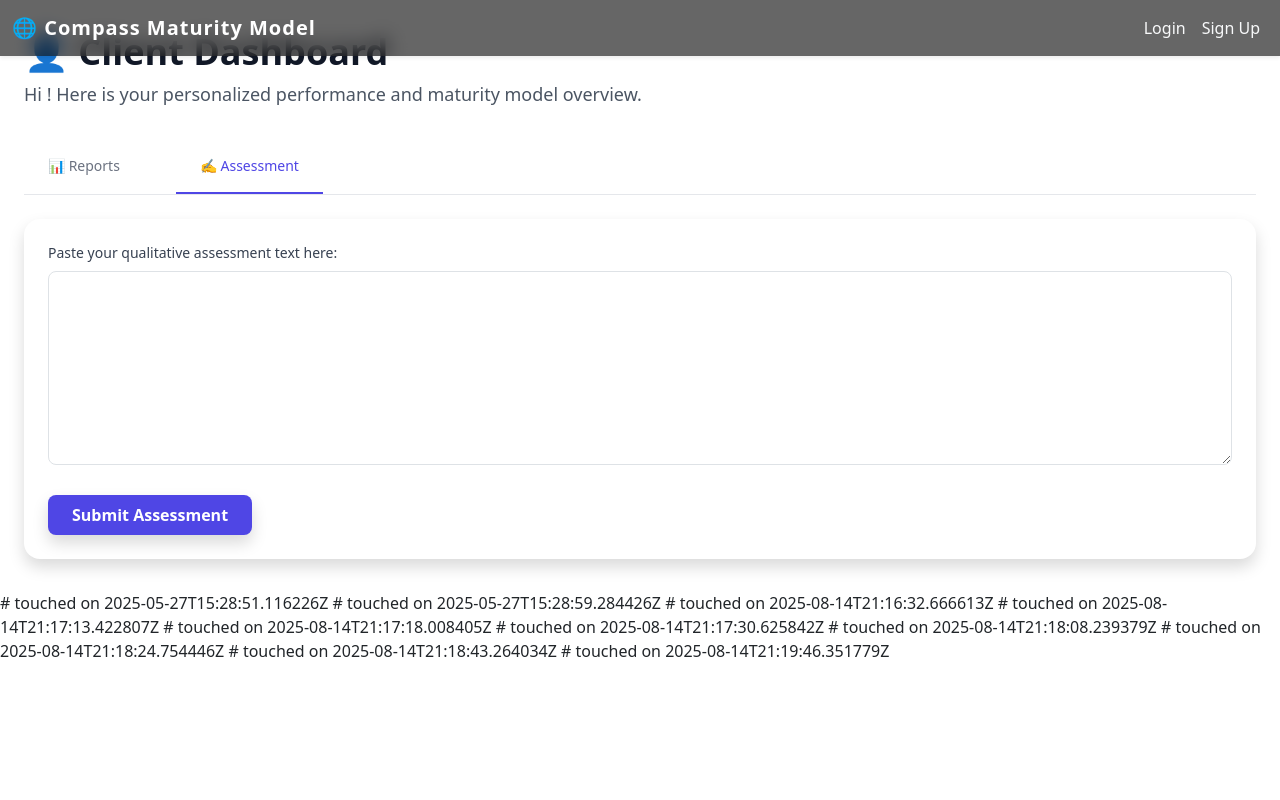
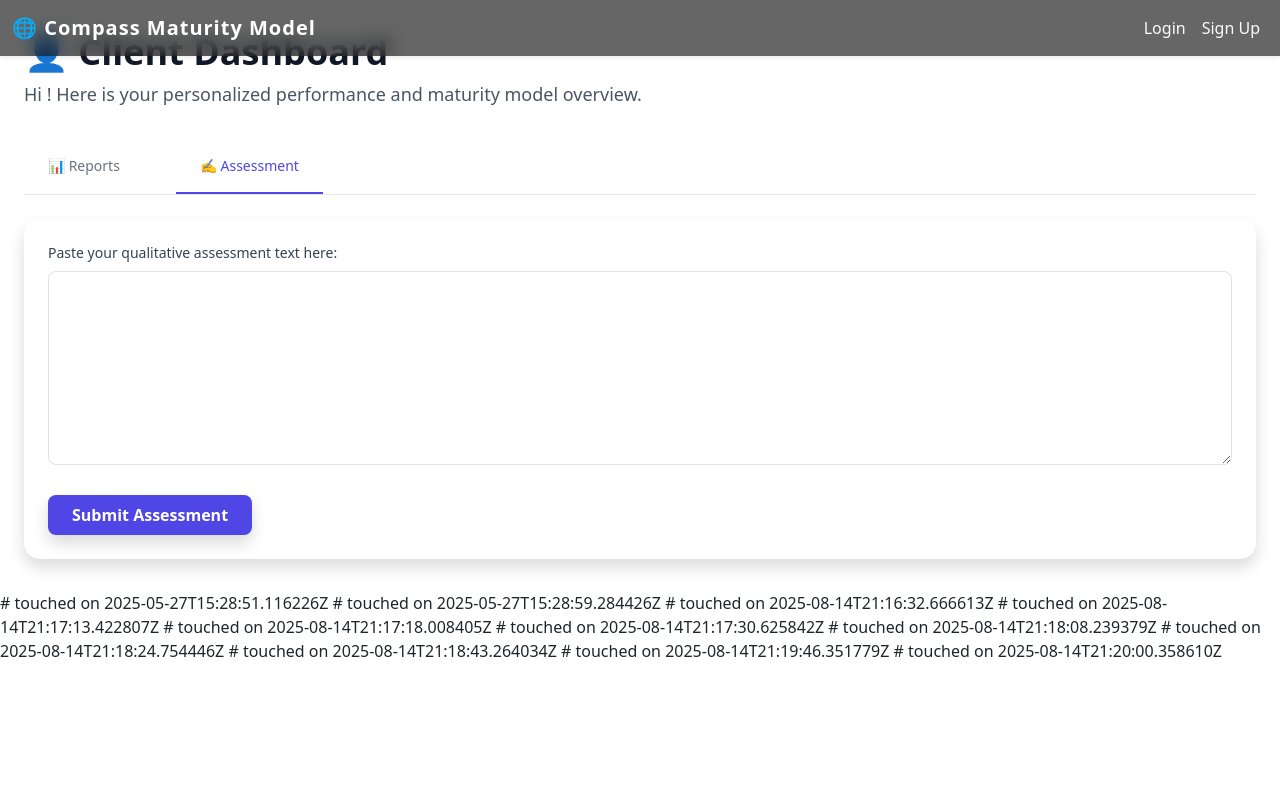
Before and after one commit to joseph7651/polaris-main, a Django app: template insights/templates/insight/client_dashboard.html in a window 1280 px wide. Run offline with Django 5.2, Linux system fonts and the light colour scheme; the template is opened without the code that fills it, so the values that code supplies are empty; parts of the project's set-up code (start-up, migrations or seed data) failed here and were passed over; some libraries are stand-ins or nearby versions.

Commit message:
chore: update init

```diff
--- a/config/templates/base.html
+++ b/config/templates/base.html
@@ -78,3 +78,4 @@
 # touched on 2025-08-14T21:18:24.754446Z
 # touched on 2025-08-14T21:18:43.264034Z
 # touched on 2025-08-14T21:19:46.351779Z
+# touched on 2025-08-14T21:20:00.358610Z
--- a/git_script.py
+++ b/git_script.py
@@ -223,3 +223,4 @@ if __name__ == "__main__":
 # touched on 2025-08-14T21:19:37.988197Z
 # touched on 2025-08-14T21:19:42.236665Z
 # touched on 2025-08-14T21:19:44.307867Z
+# touched on 2025-08-14T21:20:00.358237Z
--- a/insights/signals.py
+++ b/insights/signals.py
@@ -23,3 +23,4 @@ from .models import UserProfile
 # touched on 2025-08-14T21:19:00.078998Z
 # touched on 2025-08-14T21:19:06.428516Z
 # touched on 2025-08-14T21:19:51.317335Z
+# touched on 2025-08-14T21:20:00.358721Z
--- a/insights/templates/insight/client_dashboard.html
+++ b/insights/templates/insight/client_dashboard.html
@@ -245,3 +245,4 @@
 # touched on 2025-08-14T21:19:35.808556Z
 # touched on 2025-08-14T21:19:40.181822Z
 # touched on 2025-08-14T21:19:53.438000Z
+# touched on 2025-08-14T21:20:00.358498Z
--- a/insights/utils/analyzer.py
+++ b/insights/utils/analyzer.py
@@ -283,3 +283,4 @@ def analyze_response(response_text):
 # touched on 2025-08-14T21:19:29.506643Z
 # touched on 2025-08-14T21:19:48.298651Z
 # touched on 2025-08-14T21:19:51.317207Z
+# touched on 2025-08-14T21:20:00.358378Z
--- a/theme/__init__.py
+++ b/theme/__init__.py
@@ -16,3 +16,4 @@
 # touched on 2025-08-14T21:18:58.069372Z
 # touched on 2025-08-14T21:19:02.237135Z
 # touched on 2025-08-14T21:19:08.471538Z
+# touched on 2025-08-14T21:20:00.358021Z
--- a/theme/static_src/package.json
+++ b/theme/static_src/package.json
@@ -43,3 +43,4 @@
 # touched on 2025-08-14T21:19:04.388915Z
 # touched on 2025-08-14T21:19:08.470895Z
 # touched on 2025-08-14T21:19:10.594870Z
+# touched on 2025-08-14T21:20:00.358844Z
```
